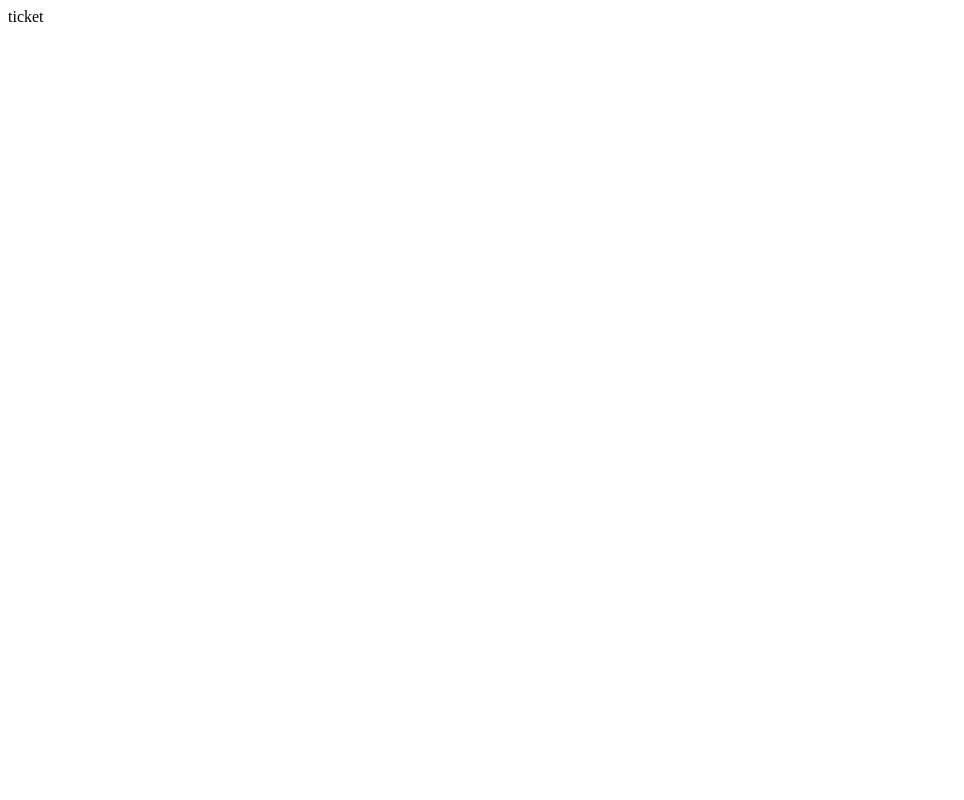
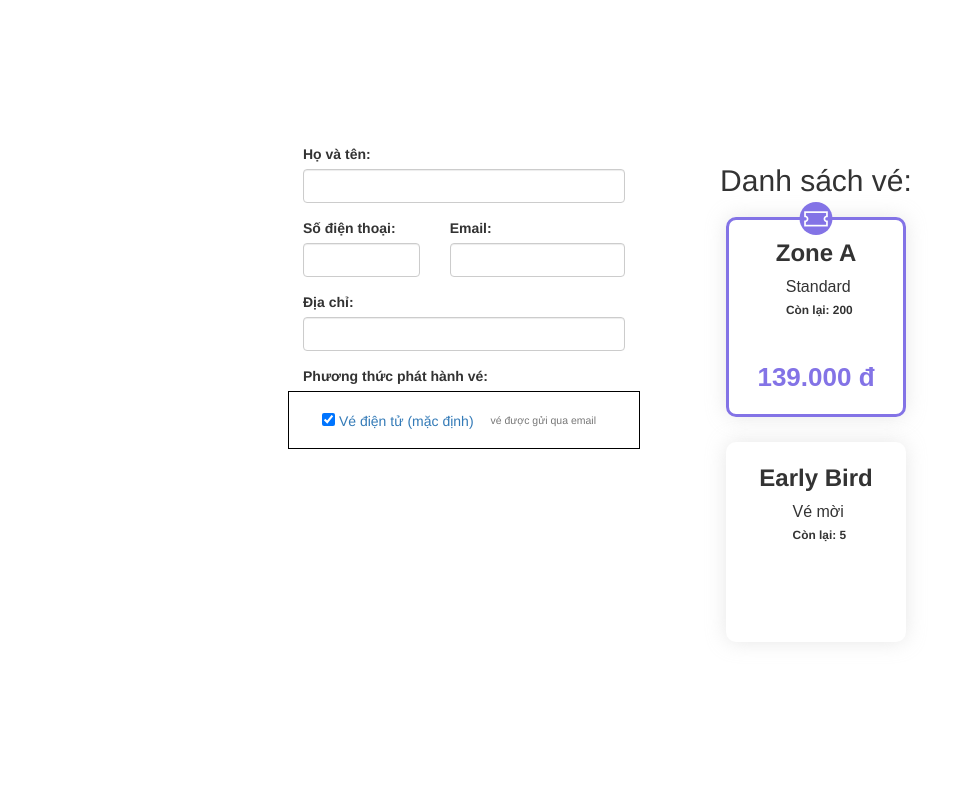
Before and after one commit to hoangduongngg/REDLINE-Music-Party-2022, a PHP site: page /ticket.html in a window 1280 px wide. Before the commit the part shown is almost empty. Shown: the whole page, without its empty margins (0-964 px from the left). Run offline with PHP 8.4, Linux system fonts and the light colour scheme; some libraries are stand-ins or nearby versions.

Commit message:
add radio button on ticket order

```diff
--- a/frontend/asset/css/style.css
+++ b/frontend/asset/css/style.css
@@ -7,7 +7,6 @@ body {
     grid-template-rows: auto 1fr auto;
     align-items: start;
     min-height: 100vh;
-
 }
 
 img {
--- /dev/null
+++ b/frontend/asset/css/ticket.css
@@ -0,0 +1,127 @@
+* {
+    margin: 0;
+    padding: 0;
+    box-sizing: border-box;
+}
+
+body {
+    font-family: Arial, Helvetica, sans-serif;
+    background-color: black;
+    color: aliceblue;
+    margin: 0;
+    padding: 0;
+    display: grid;
+    grid-template-rows: auto 1fr auto;
+    align-items: start;
+    min-height: 100vh;
+}
+
+img {
+    width: 100%;
+}
+
+.main-container {
+    height: 100vh;
+    display: flex;
+    align-items: center;
+    justify-content: center;
+    flex-direction: column;
+}
+
+.radio-buttons {
+    width: 100%;
+    margin: 0 auto;
+    text-align: center;
+}
+
+.custom-radio input {
+    display: none;
+}
+
+.radio-btn {
+    margin: 10px;
+    width: 180px;
+    height: 200px;
+    border: 3px solid transparent;
+    display: inline-block;
+    border-radius: 10px;
+    position: relative;
+    text-align: center;
+    box-shadow: 0 0 20px #c3c3c367;
+    cursor: pointer;
+}
+
+.radio-btn>i {
+    color: #ffffff;
+    background-color: #8373e6;
+    font-size: 27px;
+    position: absolute;
+    top: -18px;
+    left: 87px;
+    transform: translateX(-50%) scale(4);
+    border-radius: 50px;
+    padding: 3px;
+    transition: 0.1s;
+    pointer-events: none;
+    opacity: 0;
+}
+
+.radio-btn .ticket-icon {
+    width: 80px;
+    height: 80px;
+    position: absolute;
+    top: 40%;
+    left: 50%;
+    transform: translate(-50%, -50%);
+    /* background-color: red; */
+}
+
+.radio-btn .ticket-icon i {
+    color: #8373e6;
+    line-height: 80px;
+    font-size: 60px;
+}
+
+.radio-btn .ticket-icon h3 {
+    color: #8373e6;
+    font-family: "Raleway", sans-serif;
+    font-size: 30px;
+    font-weight: 400;
+    text-transform: uppercase;
+}
+
+.custom-radio input:checked+.radio-btn {
+    border: 3px solid #8373e6;
+}
+
+.custom-radio input:checked+.radio-btn>i {
+    opacity: 1;
+    transform: translateX(-50%) scale(1);
+    /* position: relative; */
+}
+
+.custom-radio .money {
+    color: #8373e6;
+    font-size: 26px;
+    font-weight: 600;
+    font-family: "Montserrat", sans-serif;
+    /* position: relative; */
+}
+
+
+/* .custom-radio .text {
+    font-family: "Montserrat", sans-serif;
+    font-size: 12px;
+    font-weight: 450;
+    position: static;
+} */
+
+
+/* input[type="checkbox"]+.label-text:hover:before {
+    color: #fe4365
+} */
+
+
+/* input[type="checkbox"] {
+    display: none
+} */
--- a/frontend/ticket.html
+++ b/frontend/ticket.html
@@ -1 +1,120 @@
-ticket
+<!doctype html>
+<html lang="en">
+
+<head>
+    <meta charset="utf-8">
+    <meta name="viewport" content="width=device-width, initial-scale=1">
+
+    <!-- CSRF Token -->
+    <!-- <meta name="csrf-token" content="XwRdHuRhAXo7WbTZynTmAL5anjs4rNJNZBa1kkkZ"> -->
+
+    <!-- <title>Redline Music Party</title> -->
+    <link href="https://fonts.googleapis.com/css2?family=Raleway:wght@300;400;500;700;800&display=swap" rel="stylesheet" />
+    <!-- Line Awesome CDN Link -->
+    <link rel="stylesheet" href="https://maxst.icons8.com/vue-static/landings/line-awesome/line-awesome/1.3.0/css/line-awesome.min.css" />
+
+    <link rel="stylesheet" href="asset/css/ticket.css">
+
+    <link rel="stylesheet" href="https://maxcdn.bootstrapcdn.com/bootstrap/3.4.1/css/bootstrap.min.css">
+
+
+    <!-- Fonts -->
+    <link rel="dns-prefetch" href="//fonts.gstatic.com">
+    <link href="https://fonts.googleapis.com/css?family=Nunito" rel="stylesheet">
+    <!-- <link href="https://redlinemusic.party/css/app.css" rel="stylesheet"> -->
+    <!-- <link rel="stylesheet" type="text/css" href="https://redlinemusic.party/css/all.css">
+    <link rel="stylesheet" type="text/css" href="https://redlinemusic.party/css/solid.css">
+    <link rel="stylesheet" type="text/css" href="https://redlinemusic.party/css/light.css"> -->
+
+</head>
+
+<body>
+
+    <main class="py-4">
+        <div class="main-container">
+            <form action="https://redlinemusic.party/admin/transaction/confirm" method="post" class="row" onsubmit="submit.disabled = true">
+                <input type="hidden" name="_token" value="XwRdHuRhAXo7WbTZynTmAL5anjs4rNJNZBa1kkkZ">
+                <div class="col-lg-6">
+                    <div class="form-group">
+                        <label for="buyer-fullname">Họ và tên:</label>
+                        <input type="text" class="form-control" name="customer_name" id="buyer_fullname" required>
+                    </div>
+                    <div class="form-group row">
+                        <div class="col-lg-5">
+                            <label for="buyer-phonenumber">Số điện thoại:</label>
+                            <input type="text" class="form-control" name="customer_phone" id="buyer_phonenumber" required>
+                        </div>
+                        <div class="col-lg-7">
+                            <label for="buyer-email">Email:</label>
+                            <input type="email" class="form-control" name="customer_email" id="buyer_email" required>
+                        </div>
+                    </div>
+                    <div class="form-group">
+                        <label for="buyer-fullname">Địa chỉ:</label>
+                        <input type="text" class="form-control" name="customer_address" id="buyer_address" required>
+                    </div>
+                    <label for="">Phương thức phát hành vé:</label>
+                    <div class="row ticket-issue">
+                        <div class="col-6" value="email">
+                            <div class="card selected" value="email" style="border: 0.3px solid black">
+                                <label class="radio-inline" for="issue-email">
+                                    <div class="card-header" id="heading-email">
+                                        <h5 class="mb-0 py-0">
+                                            <div class="btn btn-link text-left py-0">
+                                                <input type="checkbox" name='release_method[]' value="ecode"
+                                                id="issue-email" required checked>
+                                                Vé điện tử (mặc định)
+                                            </div>
+                                            <small>vé được gửi qua email</small>
+                                        </h5>
+                                    </div>
+                                </label>
+                            </div>
+                        </div>
+                    </div>
+                </div>
+
+
+                <div class="col-lg-6">
+                    <div class="radio-buttons">
+                        <!-- <h2>Đặt vé</h2> -->
+                        <h2 for="buyer-email" style="font-weight: 500">Danh sách vé:</h2>
+                        <!-- <br> -->
+                        <label class="custom-radio">
+                            <input type="radio" name="radio" checked>
+                            <span class="radio-btn"><i class="las la-ticket-alt"></i>
+                                <!-- <div class="ticket-icon"></div> -->
+                                <h3 style="font-weight: 600;">Zone A</h3>
+                                <!-- <br> -->
+                                <small style="font-family: 'Montserrat', sans-serif;font-size: 16px; font-weight: 450; position: static;">&nbsp;Standard</small>
+                                <br>
+                                <small>&nbsp; Còn lại: 200</small>
+                                <br><br><br>
+                                <label class="money">139.000 đ</label>
+                        </span>
+                        </label>
+                        <br>
+                        <label class="custom-radio">
+                        <input type="radio" name="radio">
+                            <span class="radio-btn"><i class="las la-ticket-alt"></i>
+                                <!-- <div class="ticket-icon"></div> -->
+                                <!-- <i class="las la-ticket-alt"></i> -->
+                                <h3 style="font-weight: 600;">Early Bird</h3>
+                                <!-- <br> -->
+                                <small style="font-family: 'Montserrat', sans-serif;font-size: 16px;
+                                font-weight: 450;
+                                position: static;">&nbsp;Vé mời </small>
+                                <br>
+                                <small>&nbsp; Còn lại: 5 </small>
+                                <br><br><br>
+                                <!-- <label class="money">139.000 đ</label> -->
+                        </span>
+                        </label>
+                    </div>
+                </div>
+
+        </div>
+    </main>
+
+</body>
+<script src="https://redlinemusic.party/js/app.js"></script>
```
